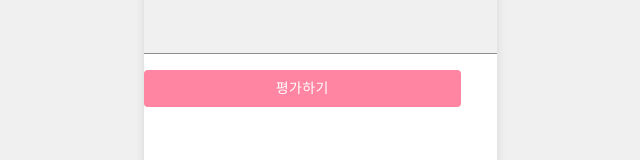
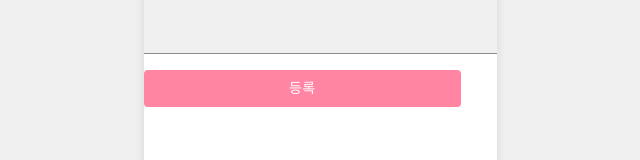
Before and after one commit to ais-internship-cnu/I-school-FE, a Next.js app: page /review-register-page/1 in a window 1280 px wide. Shown: the part 257-417 px from the top of the page, without its empty margins (320-960 px from the left). Built offline with nearby package versions, Linux system fonts and the light colour scheme; what axios-mock-adapter would draw is missing.

Commit message:
refactoring: button name change_reviewRegister

```diff
--- a/src/components/page/ReviewRegister/register.tsx
+++ b/src/components/page/ReviewRegister/register.tsx
@@ -90,7 +90,7 @@ const register = () => {
           className="rating-textarea"
           helperText={errors.content?.message}
         />
-        <Button className="submit-button" type="submit" >평가하기</Button>
+        <Button className="submit-button" type="submit" >등록</Button>
     </form>
   );
 };
```
